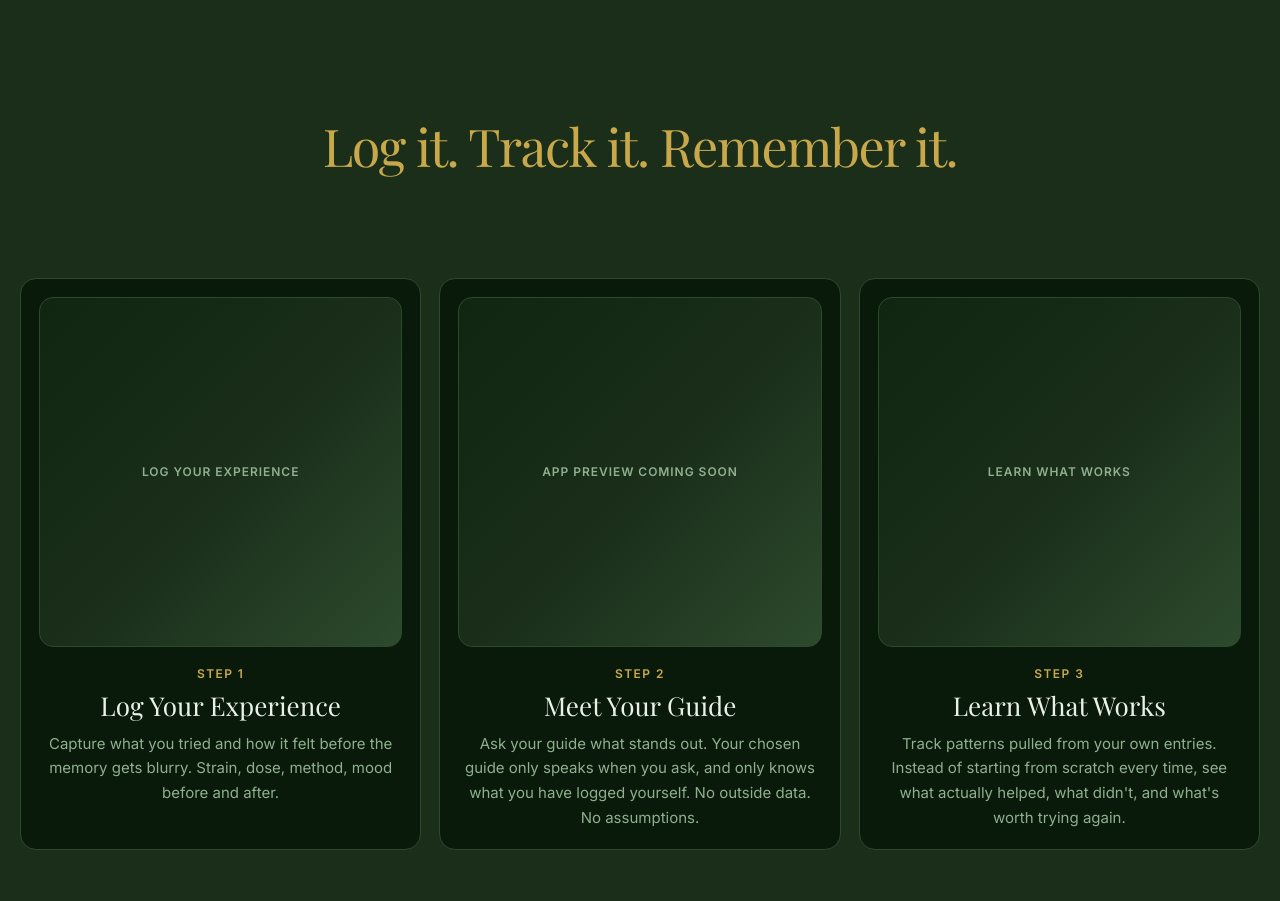
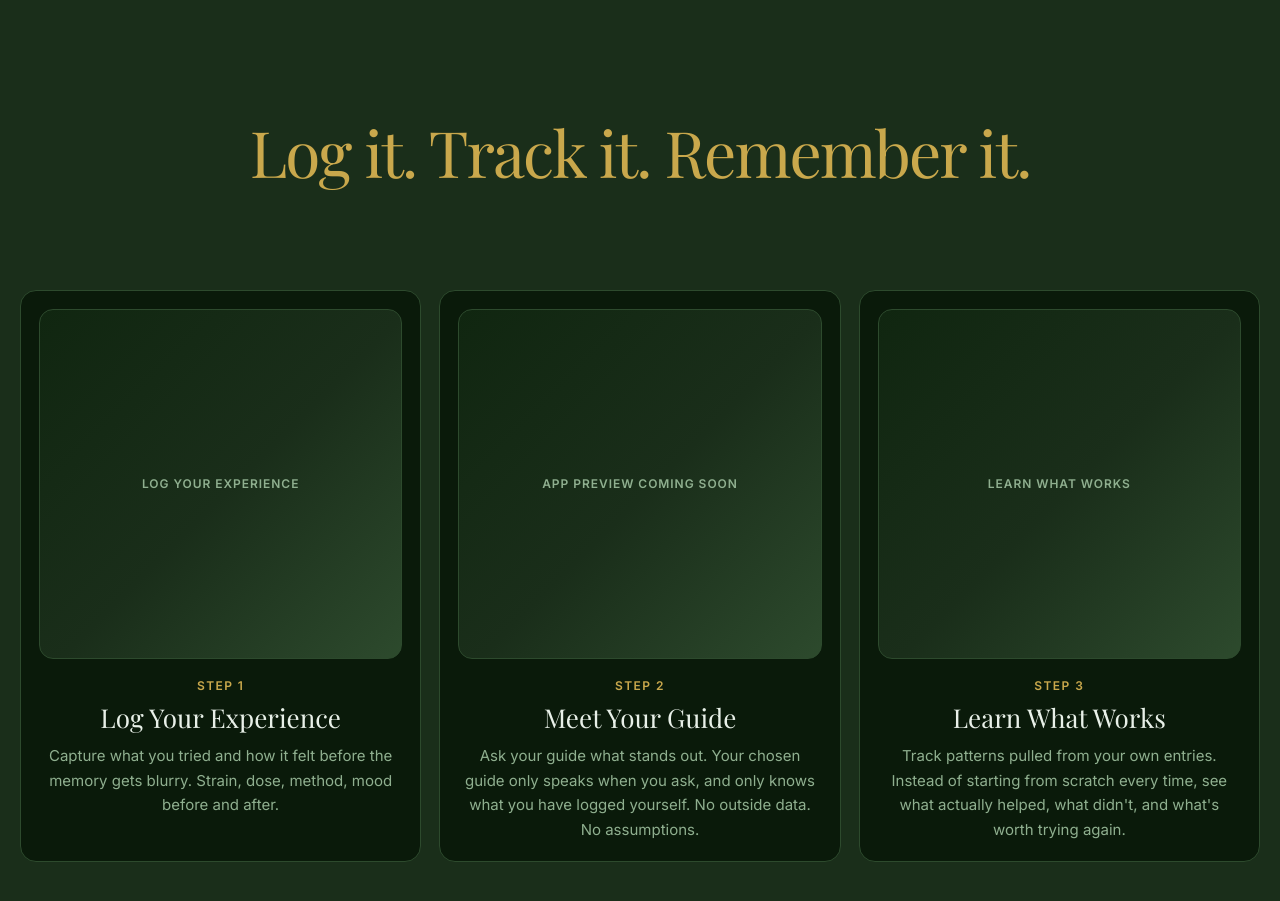
Before and after one commit to casevoiceai/my420journal-app, a React (Vite) app: page / in a window 1280 px wide. Shown: the part 952-1853 px from the top of the page. Built offline with nearby package versions, Linux system fonts and the light colour scheme.

Commit message:
Increase Process section heading size

```diff
--- a/src/marketing/MarketingProcess.jsx
+++ b/src/marketing/MarketingProcess.jsx
@@ -39,7 +39,7 @@ export function ProcessSection() {
             margin: '0 0 14px 0',
             color: S.gold,
             fontFamily: marketingFonts.playfair,
-            fontSize: 'clamp(28px, 5vw, 52px)',
+            fontSize: 'clamp(34px, 6vw, 64px)',
             lineHeight: 1.02,
             letterSpacing: '-0.03em',
             whiteSpace: 'nowrap',
```
